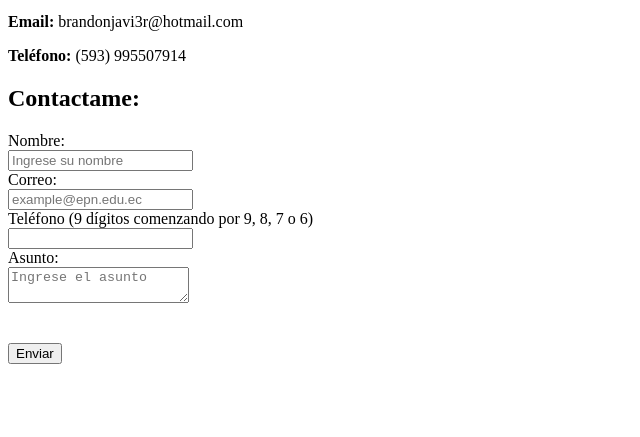
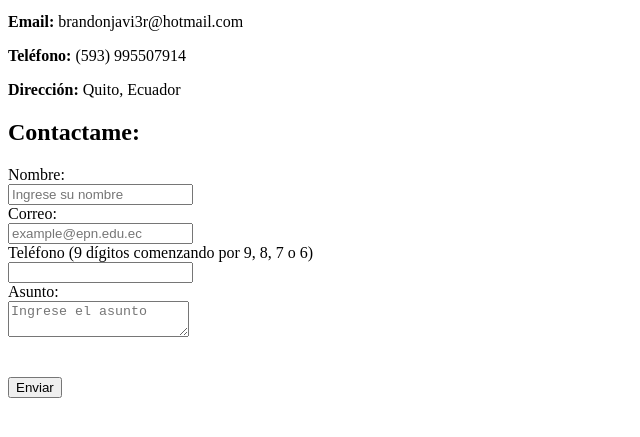
Before and after one commit to xjavi3r/perfil-profesional, a plain HTML site: page contactame.html in a window 1280 px wide. Shown: the part 127-564 px from the top of the page, without its empty margins (0-640 px from the left). Drawn offline with Linux system fonts and the light colour scheme.

Commit message:
Agregacion de direccion

```diff
--- a/contactame.html
+++ b/contactame.html
@@ -14,6 +14,7 @@
     <p><strong>Nombre:</strong> Brandon Pallo</p>
     <p><strong>Email:</strong> brandonjavi3r@hotmail.com</p>
     <p><strong>Teléfono:</strong> (593) 995507914</p>
+    <p><strong>Dirección:</strong> Quito, Ecuador</p>
 
     <section>
         <h2>Contactame:</h2>
```
